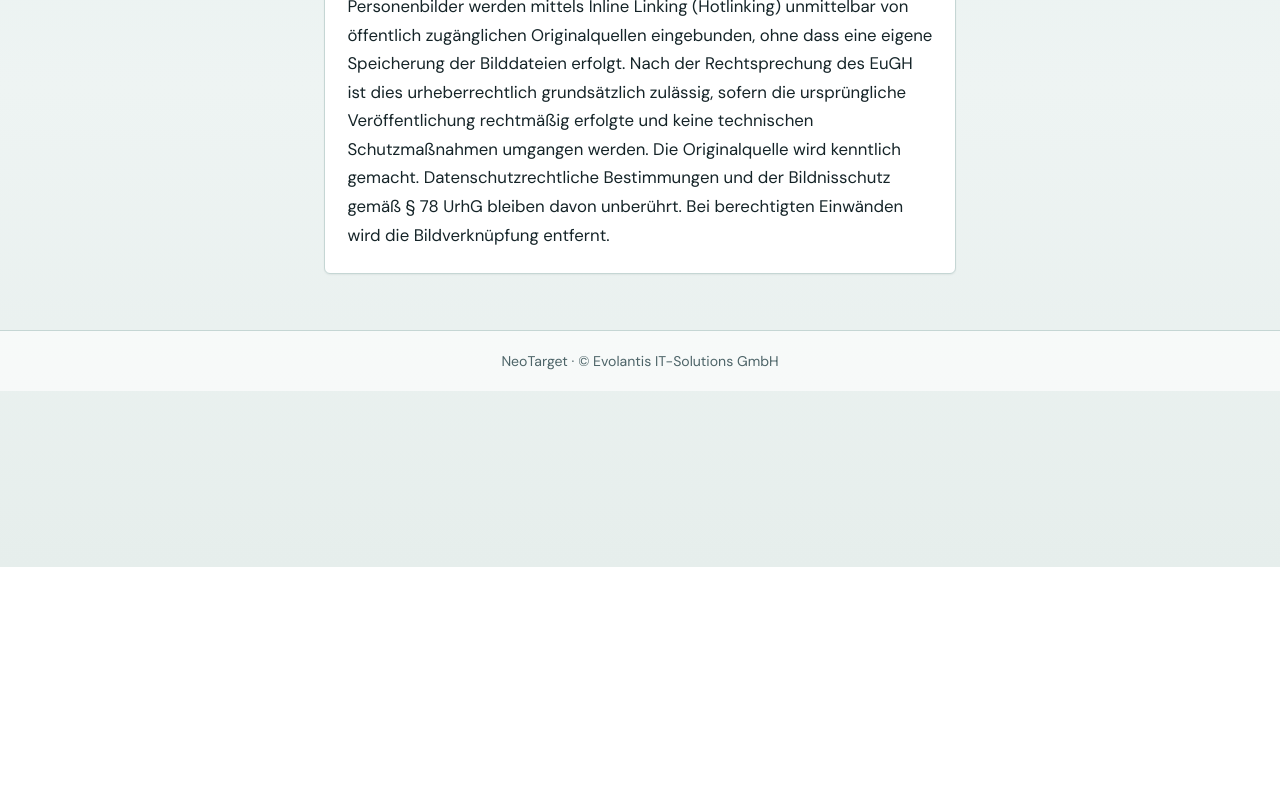
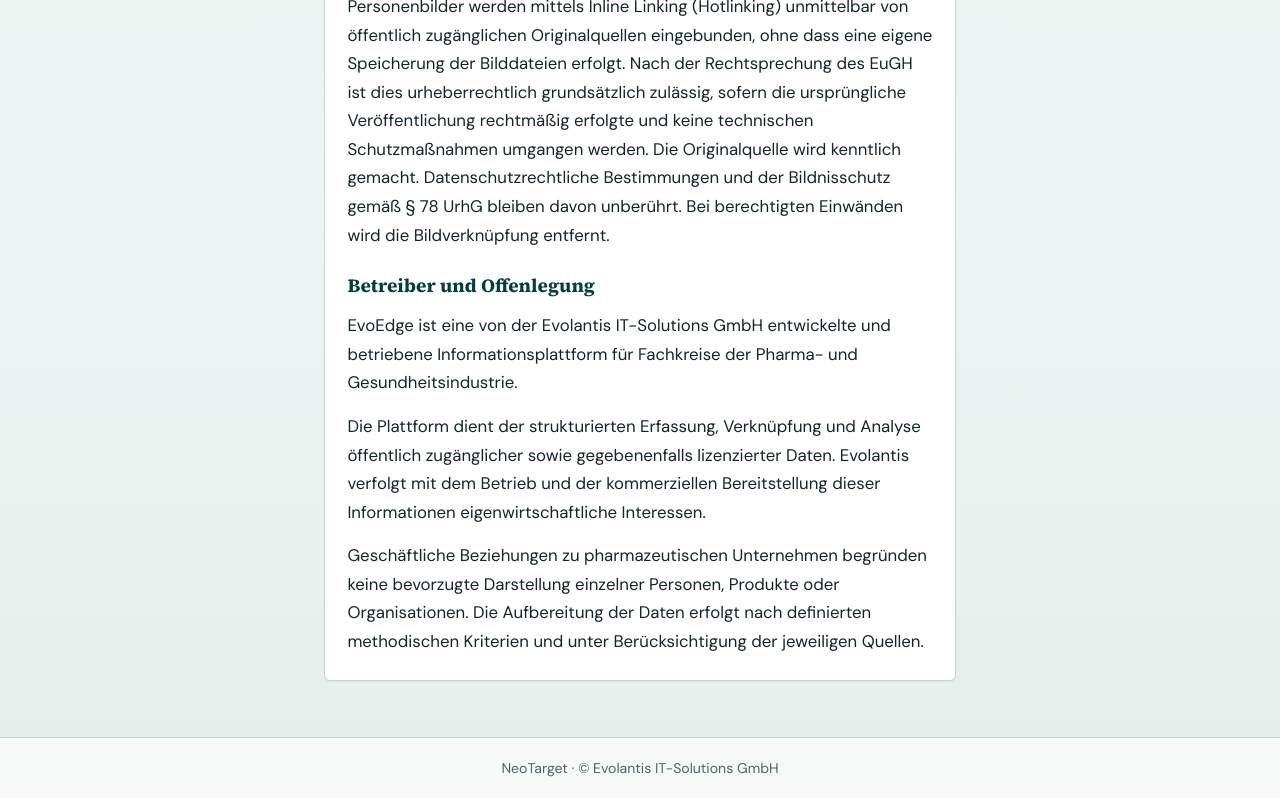
Before and after one commit to Binterhub/ViennaTarget, a website: page public/datenquellen.html in a window 1280 px wide. Shown: the part 233-1031 px from the top of the page. Before the commit the page ends 800 px from the top, so only its background shows below. Drawn offline with Linux system fonts and the light colour scheme.

Commit message:
Add Betreiber und Offenlegung to legal page
Append the EvoEdge operator disclosure section after the hotlinking notice
on /datenquellen.html.

Co-authored-by: Peter Binter <Binterhub@users.noreply.github.com>

```diff
--- a/public/datenquellen.html
+++ b/public/datenquellen.html
@@ -102,11 +102,24 @@
         line-height: 1.25;
       }
 
+      .legal-card h3 {
+        margin: 1.5rem 0 0.85rem;
+        font-family: var(--detail-serif);
+        font-size: 1.18rem;
+        font-weight: 700;
+        color: var(--accent-deep);
+        line-height: 1.3;
+      }
+
       .legal-card p {
         margin: 0;
         font-size: 1.05rem;
         line-height: 1.7;
         color: var(--ink);
+      }
+
+      .legal-card p + p {
+        margin-top: 0.95rem;
       }
 
       .site-footer {
@@ -144,6 +157,22 @@
           Datenschutzrechtliche Bestimmungen und der Bildnisschutz gemäß §&nbsp;78 UrhG bleiben davon
           unberührt. Bei berechtigten Einwänden wird die Bildverknüpfung entfernt.
         </p>
+        <h3>Betreiber und Offenlegung</h3>
+        <p>
+          EvoEdge ist eine von der Evolantis IT-Solutions GmbH entwickelte und betriebene
+          Informationsplattform für Fachkreise der Pharma- und Gesundheitsindustrie.
+        </p>
+        <p>
+          Die Plattform dient der strukturierten Erfassung, Verknüpfung und Analyse öffentlich
+          zugänglicher sowie gegebenenfalls lizenzierter Daten. Evolantis verfolgt mit dem Betrieb und
+          der kommerziellen Bereitstellung dieser Informationen eigenwirtschaftliche Interessen.
+        </p>
+        <p>
+          Geschäftliche Beziehungen zu pharmazeutischen Unternehmen begründen keine bevorzugte
+          Darstellung einzelner Personen, Produkte oder Organisationen. Die Aufbereitung der Daten
+          erfolgt nach definierten methodischen Kriterien und unter Berücksichtigung der jeweiligen
+          Quellen.
+        </p>
       </article>
     </main>
 
```
